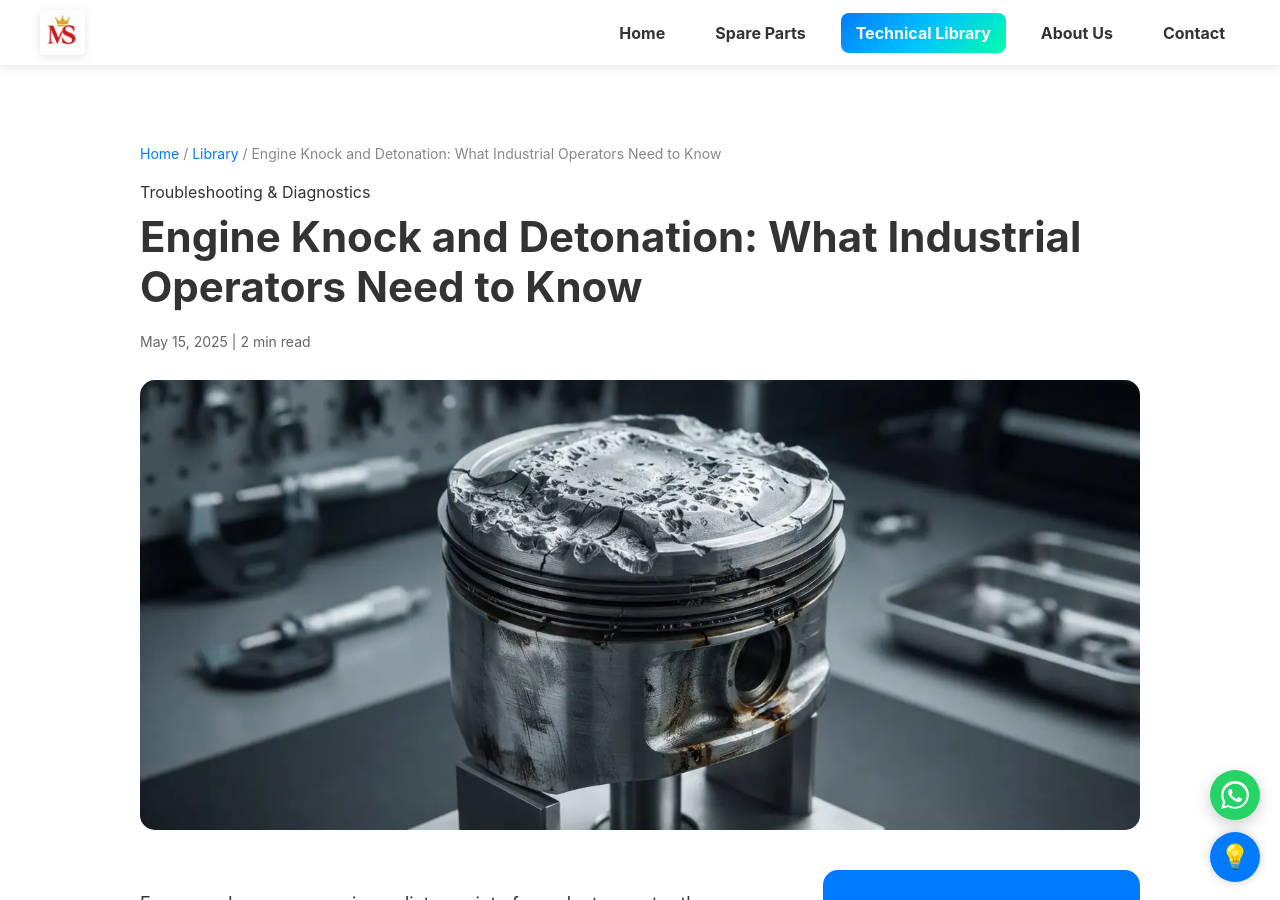
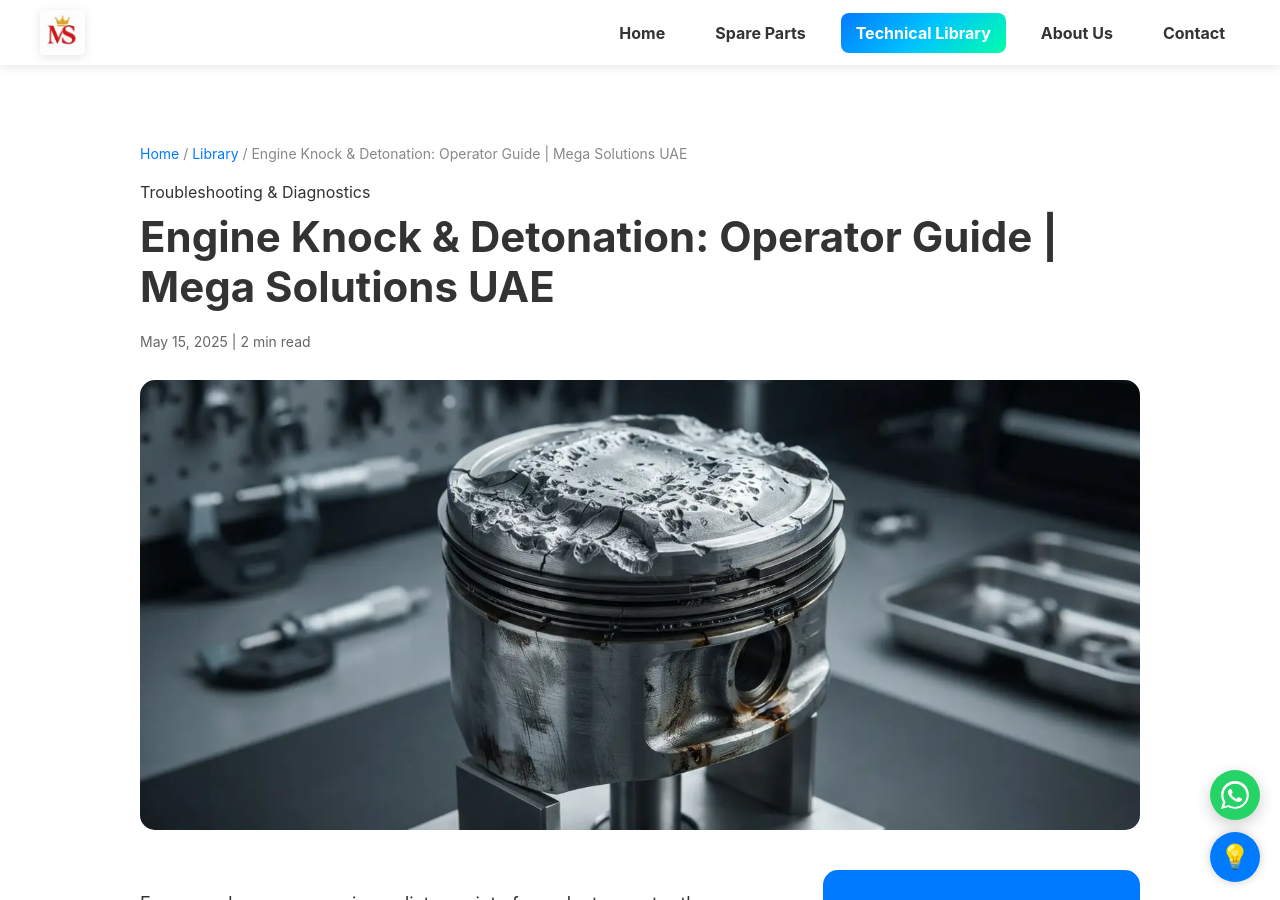
Before and after one commit to Khisal786/Mega-Solutions-UAE, a Jekyll site: the page built from _posts/2025-05-15-engine-knock-and-detonation-what-you-need-to-know.md, in a window 1280 px wide and 900 px high. Built offline with Jekyll 4.4.1, drawn with Linux system fonts in a browser that asks for light colours.

Commit message:
Update post title for clarity and branding

```diff
--- a/_posts/2025-05-15-engine-knock-and-detonation-what-you-need-to-know.md
+++ b/_posts/2025-05-15-engine-knock-and-detonation-what-you-need-to-know.md
@@ -1,6 +1,6 @@
 ---
 layout: post
-title: "Engine Knock and Detonation: What Industrial Operators Need to Know"
+title: "Engine Knock & Detonation: Operator Guide | Mega Solutions UAE"
 date: 2025-05-15
 image: /assets/images/blog/engine-knock-detonation.webp
 description: "An expert engineering breakdown of gas engine knock, detonation causes, and how to protect pistons and cylinder heads from thermal destruction."
```
